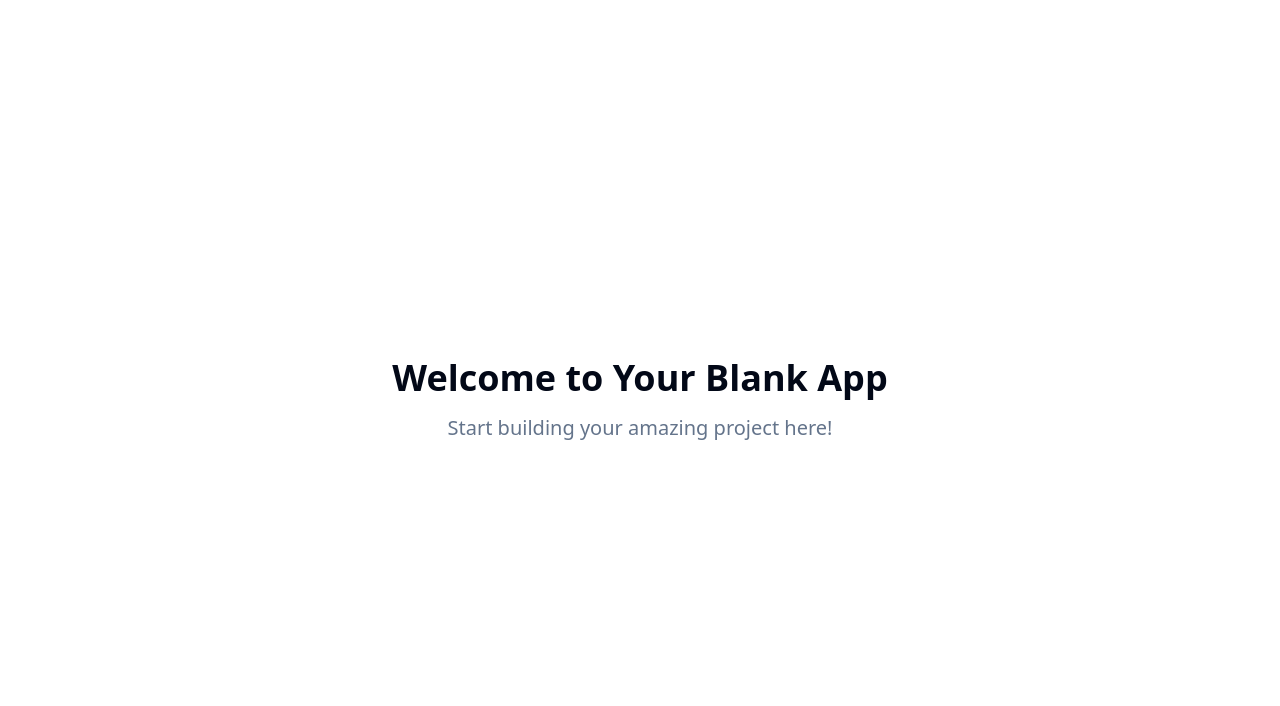
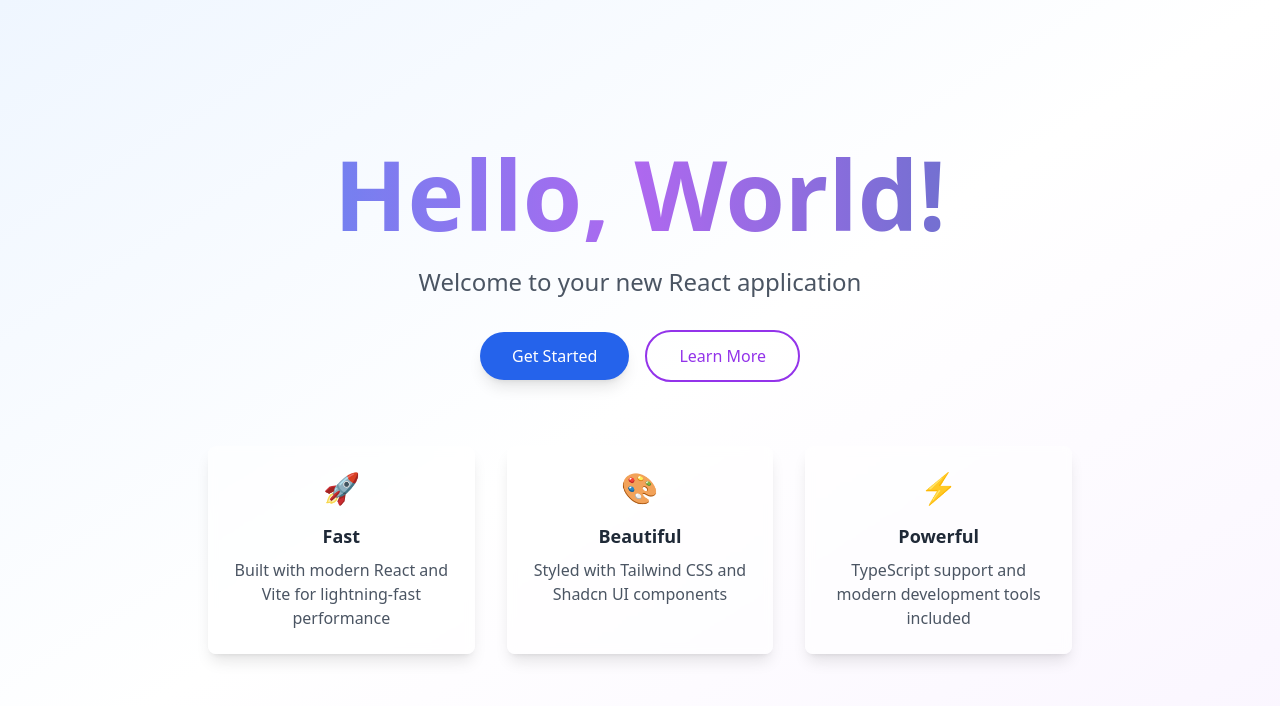
Before and after one commit to krizzz04/simple-greeting-page-creator, a React (Vite) app: page / in a window 1280 px wide. Shown: the top 706 px of the page. Built offline with nearby package versions, Linux system fonts and the light colour scheme.

Commit message:
Add Hello World page
Create a new page that displays "Hello World".

```diff
--- a/src/pages/Index.tsx
+++ b/src/pages/Index.tsx
@@ -1,11 +1,68 @@
-// Update this page (the content is just a fallback if you fail to update the page)
+
+import { useState, useEffect } from "react";
 
 const Index = () => {
+  const [isVisible, setIsVisible] = useState(false);
+
+  useEffect(() => {
+    setIsVisible(true);
+  }, []);
+
   return (
-    <div className="min-h-screen flex items-center justify-center bg-background">
-      <div className="text-center">
-        <h1 className="text-4xl font-bold mb-4">Welcome to Your Blank App</h1>
-        <p className="text-xl text-muted-foreground">Start building your amazing project here!</p>
+    <div className="min-h-screen flex items-center justify-center bg-gradient-to-br from-blue-50 via-white to-purple-50">
+      <div className="text-center px-4 max-w-4xl mx-auto">
+        <div
+          className={`transition-all duration-1000 ease-out transform ${
+            isVisible
+              ? "translate-y-0 opacity-100"
+              : "translate-y-8 opacity-0"
+          }`}
+        >
+          <h1 className="text-6xl md:text-8xl font-bold mb-6 bg-gradient-to-r from-blue-600 via-purple-600 to-blue-800 bg-clip-text text-transparent animate-pulse">
+            Hello, World!
+          </h1>
+
+          <p className="text-xl md:text-2xl text-gray-600 mb-8 leading-relaxed">
+            Welcome to your new React application
+          </p>
+
+          <div className="flex flex-col sm:flex-row gap-4 justify-center items-center">
+            <button className="px-8 py-3 bg-blue-600 text-white rounded-full font-medium hover:bg-blue-700 transform hover:scale-105 transition-all duration-200 shadow-lg hover:shadow-xl">
+              Get Started
+            </button>
+            <button className="px-8 py-3 border-2 border-purple-600 text-purple-600 rounded-full font-medium hover:bg-purple-600 hover:text-white transform hover:scale-105 transition-all duration-200">
+              Learn More
+            </button>
+          </div>
+        </div>
+
+        <div
+          className={`mt-16 transition-all duration-1000 delay-300 ease-out transform ${
+            isVisible
+              ? "translate-y-0 opacity-100"
+              : "translate-y-8 opacity-0"
+          }`}
+        >
+          <div className="grid grid-cols-1 md:grid-cols-3 gap-8 text-center">
+            <div className="p-6 rounded-lg bg-white/60 backdrop-blur-sm shadow-lg hover:shadow-xl transition-shadow duration-300">
+              <div className="text-3xl mb-4">🚀</div>
+              <h3 className="text-lg font-semibold text-gray-800 mb-2">Fast</h3>
+              <p className="text-gray-600">Built with modern React and Vite for lightning-fast performance</p>
+            </div>
+
+            <div className="p-6 rounded-lg bg-white/60 backdrop-blur-sm shadow-lg hover:shadow-xl transition-shadow duration-300">
+              <div className="text-3xl mb-4">🎨</div>
+              <h3 className="text-lg font-semibold text-gray-800 mb-2">Beautiful</h3>
+              <p className="text-gray-600">Styled with Tailwind CSS and Shadcn UI components</p>
+            </div>
+
+            <div className="p-6 rounded-lg bg-white/60 backdrop-blur-sm shadow-lg hover:shadow-xl transition-shadow duration-300">
+              <div className="text-3xl mb-4">⚡</div>
+              <h3 className="text-lg font-semibold text-gray-800 mb-2">Powerful</h3>
+              <p className="text-gray-600">TypeScript support and modern development tools included</p>
+            </div>
+          </div>
+        </div>
       </div>
     </div>
   );
```
